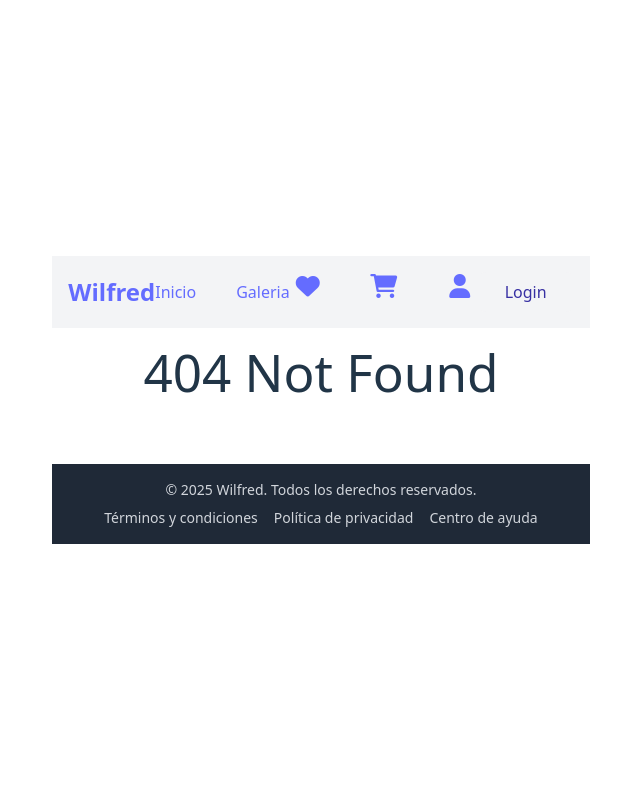
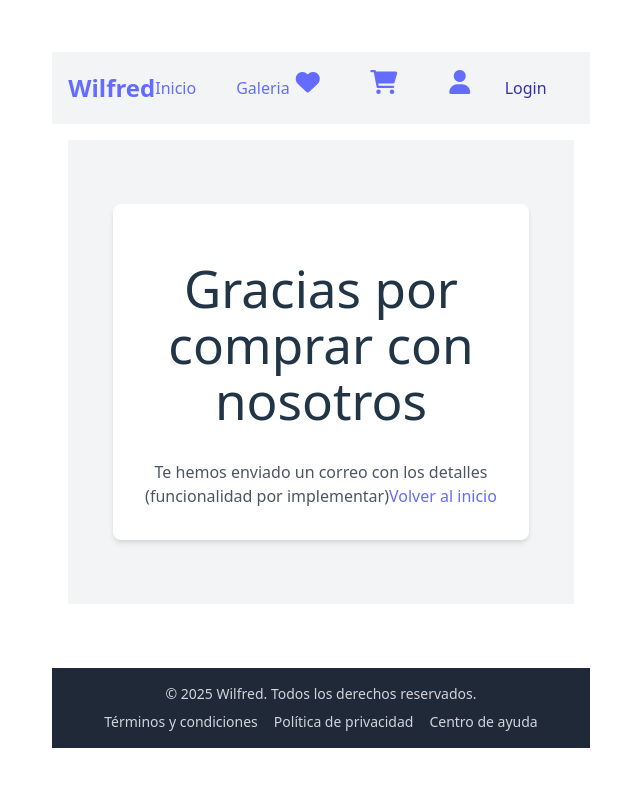
Before and after one commit to TheGreySam/ProyectoFinalG74, a React (Vite) app in the folder frontend/proyectofinal-g74-frontend/: page /Gracias in a window 1280 px wide. Before the commit this address had no page. Shown: the top 786 px of the page, without its empty margins (319-959 px from the left). Built offline with nearby package versions, Linux system fonts and the light colour scheme.

Commit message:
Funcionalidad Carrito de Compras 3

```diff
--- a/frontend/proyectofinal-g74-frontend/src/App.jsx
+++ b/frontend/proyectofinal-g74-frontend/src/App.jsx
@@ -21,6 +21,7 @@ import DetailPost from './views/DetailPost';
 import FavoritePosts from './views/FavoritePosts';
 import ShoppingCart from './views/ShoppingCart';
 import Checkout from './views/Checkout';
+import Thanks from './views/Thanks';
 import { createBrowserRouter, RouterProvider } from 'react-router-dom'
 
 
@@ -46,6 +47,7 @@ function App() {
               <Route path="/Checkout" element={<Checkout />} />
               <Route path="/Profile" element={<Profile />} />
               <Route path="/Register" element={<Register />} />
+              <Route path="/Gracias" element={<Thanks />} />
               <Route path="*" element={<h1>404 Not Found</h1>} />
             </Routes>
           </div>
--- a/frontend/proyectofinal-g74-frontend/src/context/CartContext.jsx
+++ b/frontend/proyectofinal-g74-frontend/src/context/CartContext.jsx
@@ -14,8 +14,18 @@ export function CartProvider({ children }) {
     localStorage.setItem("cart", JSON.stringify(cart));
   }, [cart]);
 
-  const addToCart = (product) => setCart((prev) => [...prev, product]);
-  const removeFromCart = (id) => setCart((prev) => prev.filter(p => p.id !== id));
+  const addToCart = (product) => {
+    const cartItem = {
+        ...product,
+        cartItemId: Date.now() + Math.random()
+    };
+    setCart((prev) => [...prev, cartItem]);
+    // Check if the product is already in the cart
+  }
+
+  const removeFromCart = (cartItemid) => {
+    setCart((prev) => prev.filter((item) => item.cartItemId !== cartItemid));
+  }
   const clearCart = () => setCart([]);
 
   return (
--- a/frontend/proyectofinal-g74-frontend/src/views/Checkout.jsx
+++ b/frontend/proyectofinal-g74-frontend/src/views/Checkout.jsx
@@ -1,11 +1,21 @@
 import React from "react";
 import { Link } from "react-router-dom";
 import { useCart } from "../context/CartContext";
+import { useNavigate } from "react-router-dom";
 
 export default function Checkout() {
     const { cart, removeFromCart, clearCart } = useCart();
+    const navigate = useNavigate();
 
     const total = cart.reduce((sum, item) => sum + item.price, 0);
+
+    const handlePay = () => {
+        // Simulacion de pago
+        setTimeout(() => {
+            clearCart();
+            navigate("/Gracias");
+        }, 1000);
+    };
 
     return <div className="bg-gray-100">
         <div className="container mx-auto px-4 py-16 max-w-md">
@@ -20,14 +30,14 @@ export default function Checkout() {
                         <>
                         <ul>
                         {cart.map((item) => (
-                            <li key={item.id}>
+                            <li key={item.cartItemId}>
                                 {item.name} - ${item.price}
-                                <button onClick={() => removeFromCart(item.id)}>Eliminar</button>
+                                <button onClick={() => removeFromCart(item.cartItemId)}>Eliminar</button>
                             </li>
                         ))}
                         </ul>
                         <p>Total: ${total}</p>
-                        <button onClick={clearCart}>Finalizar Compra</button>
+                        <button onClick={handlePay}>Finalizar Compra</button>
                         </>
                     )}
             </div>
--- /dev/null
+++ b/frontend/proyectofinal-g74-frontend/src/views/Thanks.jsx
@@ -0,0 +1,23 @@
+import React from "react";
+import { Link } from "react-router-dom";
+
+export default function Thanks() {
+    return <div className="bg-gray-100">
+        <div className="container mx-auto px-4 py-16 max-w-md">
+            <div class="bg-white rounded-lg shadow-md p-8">
+
+
+                <div class="text-center mt-6">
+                    <h1 class="text-center mb-8">Gracias por comprar con nosotros</h1>
+                    <p class="text-gray-600">
+                        Te hemos enviado un correo con los detalles (funcionalidad por implementar)
+                        <Link to="/Register" class="hover:text-blue-200 transition" >
+                            Volver al inicio
+                        </Link>
+
+                    </p>
+                </div>
+            </div>
+        </div>
+    </div>;
+}
```
